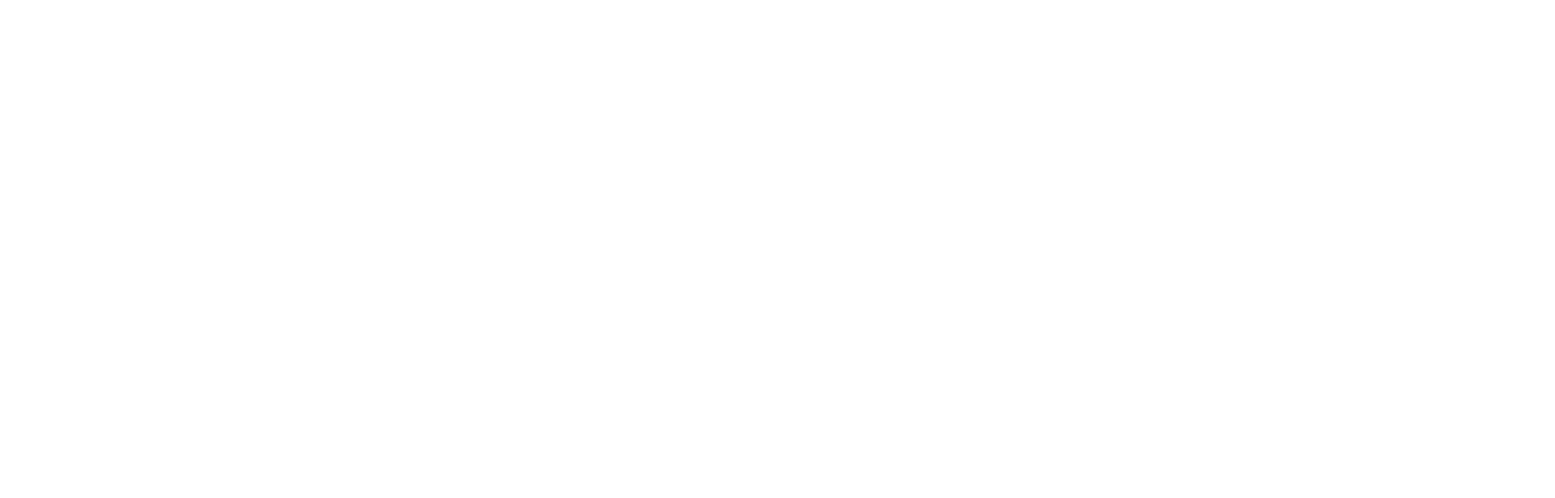
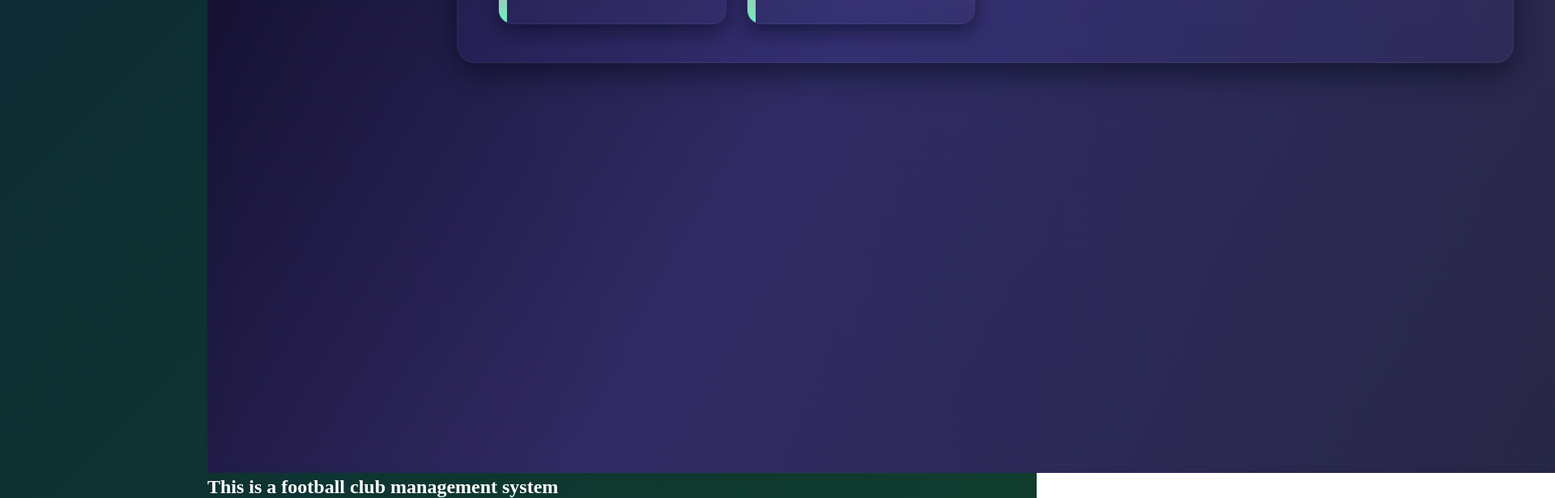
Before and after one commit to Sujal-Shrestha-SS/portfolio, a React (Vite) app in the folder my-portfolio/: page / in a window 1280 px wide. Shown: the part 3228-3844 px from the top of the page at 81% size, 1920 px wide, since content can reach past the window. Before the commit the page ends 2790 px from the top, so only its background shows below. Built offline with nearby package versions, Linux system fonts and the light colour scheme.

Commit message:
using map to create multiple ProjectBlock component

```diff
--- a/my-portfolio/src/components/Projects.jsx
+++ b/my-portfolio/src/components/Projects.jsx
@@ -1,5 +1,6 @@
 import React from 'react'
 import styled from 'styled-components'
+import projects from '../data/projectsData'
 
 const Projects = () => {
   return (
@@ -7,16 +8,25 @@
       <Title>Personal Projects</Title>
 
       <ProjectWrapper>
+        {projects.map((project, index) => (
 
-        <ProjectBlock>
+        <ProjectBlock key={index}>
+
+          <a
+            href={project.link}
+            target="_blank"
+            >
           <ImageCard>
 
-            <ProjectImage src="images/TaskCtrl.png" alt="Todo App" />
+            <ProjectImage src={project.image} alt={project.title} />
 
           </ImageCard>
+          </a>
 
-          <ProjectInfo>This is a todo app</ProjectInfo>
+          <ProjectInfo>{project.description}</ProjectInfo>
         </ProjectBlock>
+
+        ))}
 
       </ProjectWrapper>
     </Container>
@@ -39,6 +49,9 @@
 `
 const ProjectWrapper = styled.div`
   width: 60%;
+  display: grid;
+  grid-template-columns: repeat(2, 1fr); // 2 per row
+  gap: 40px;
 `
 
 const ProjectBlock = styled.div`
```
